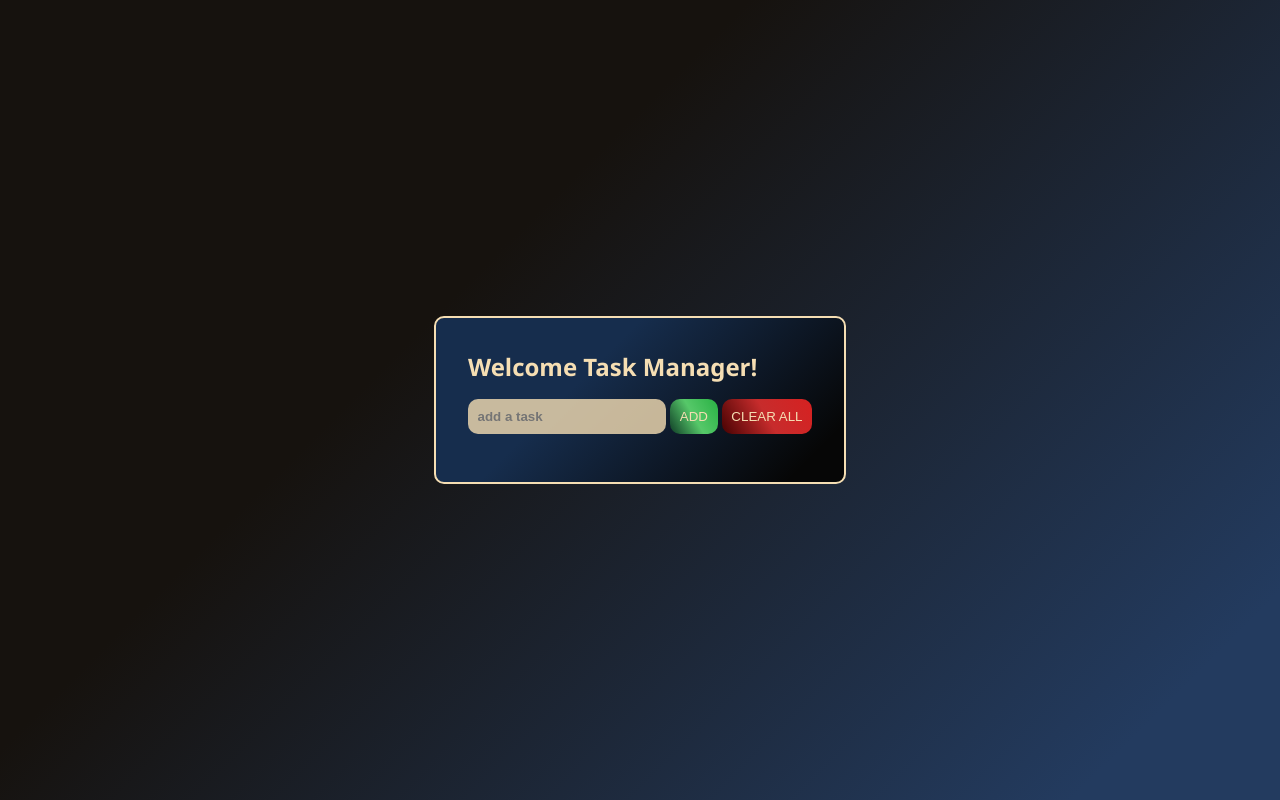
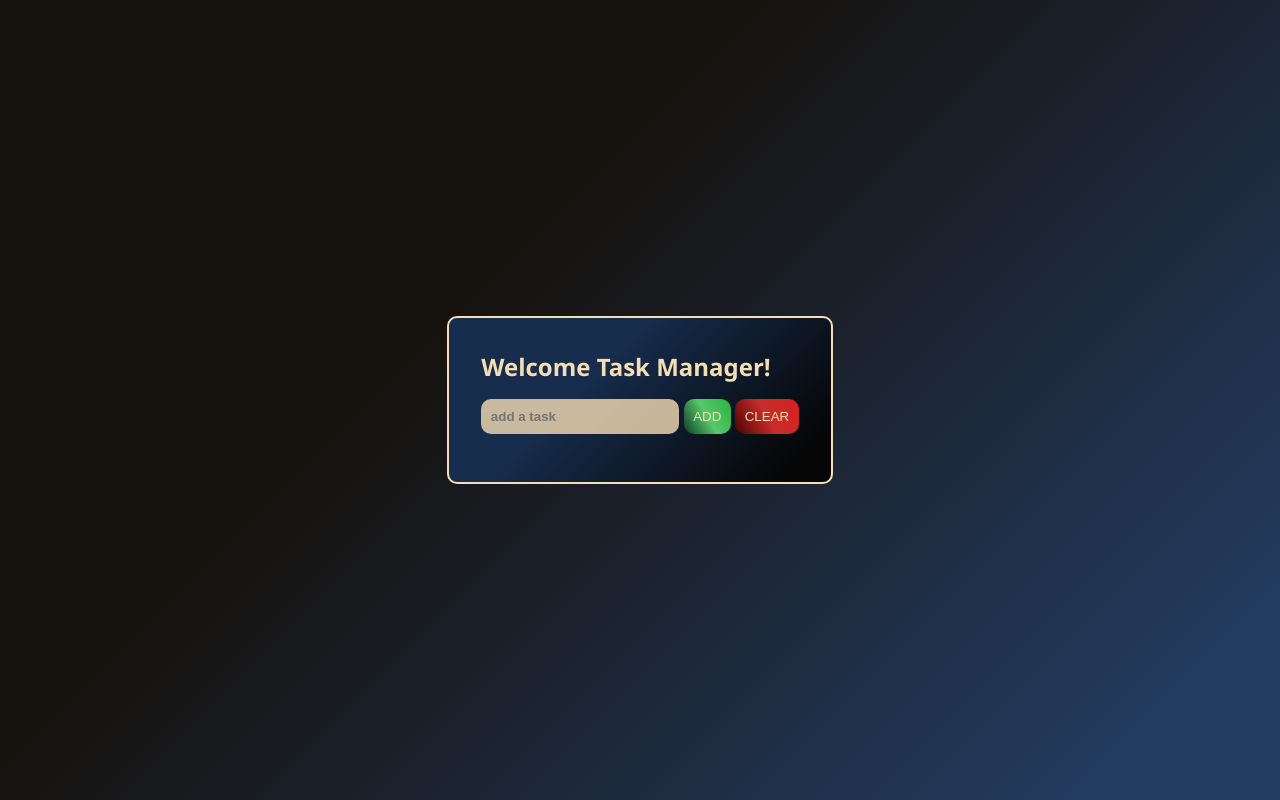
Before and after one commit to ensarsagkal/calisma, a plain HTML site: page solo1/toDo(me)/index.html in a window 1280 px wide. Drawn offline with Linux system fonts and the light colour scheme.

Commit message:
clear version

```diff
--- a/solo1/toDo(me)/index.html
+++ b/solo1/toDo(me)/index.html
@@ -12,7 +12,7 @@
         <div class="action">
             <input  class="input" type="text"  id="input" placeholder="add a task" >
             <button class="btn" id="add">ADD</button>
-            <button class="btn" id="clear">CLEAR ALL</button>
+            <button class="btn" id="clear">CLEAR</button>
             <ul>
                 <!-- <li class="li"><span>sadasd</span><button class="deleted">X</button></li>
                 <li class="li"><span class="added-span">dasdasd</span> <button class="deleted">X</button></li>
```
